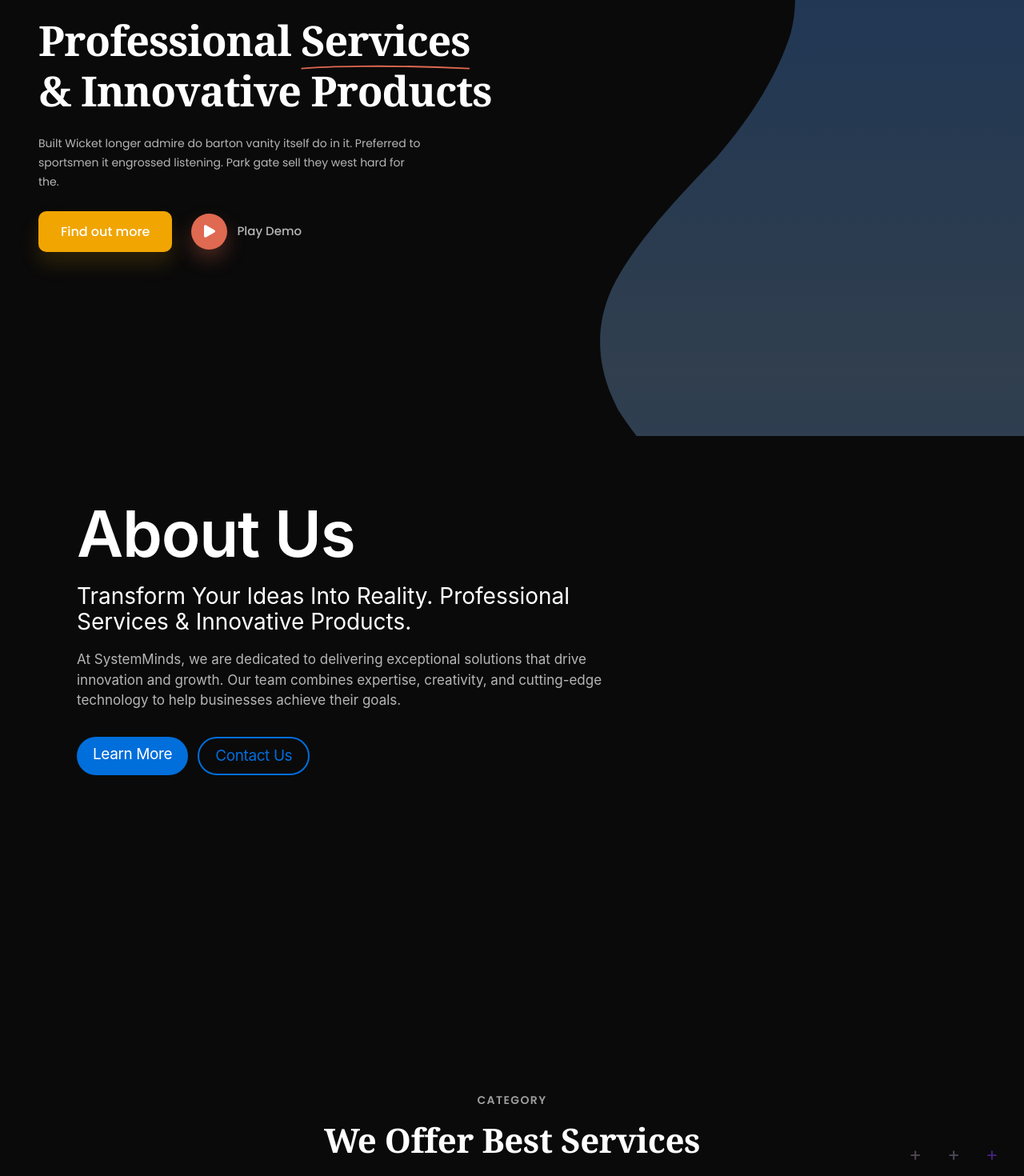
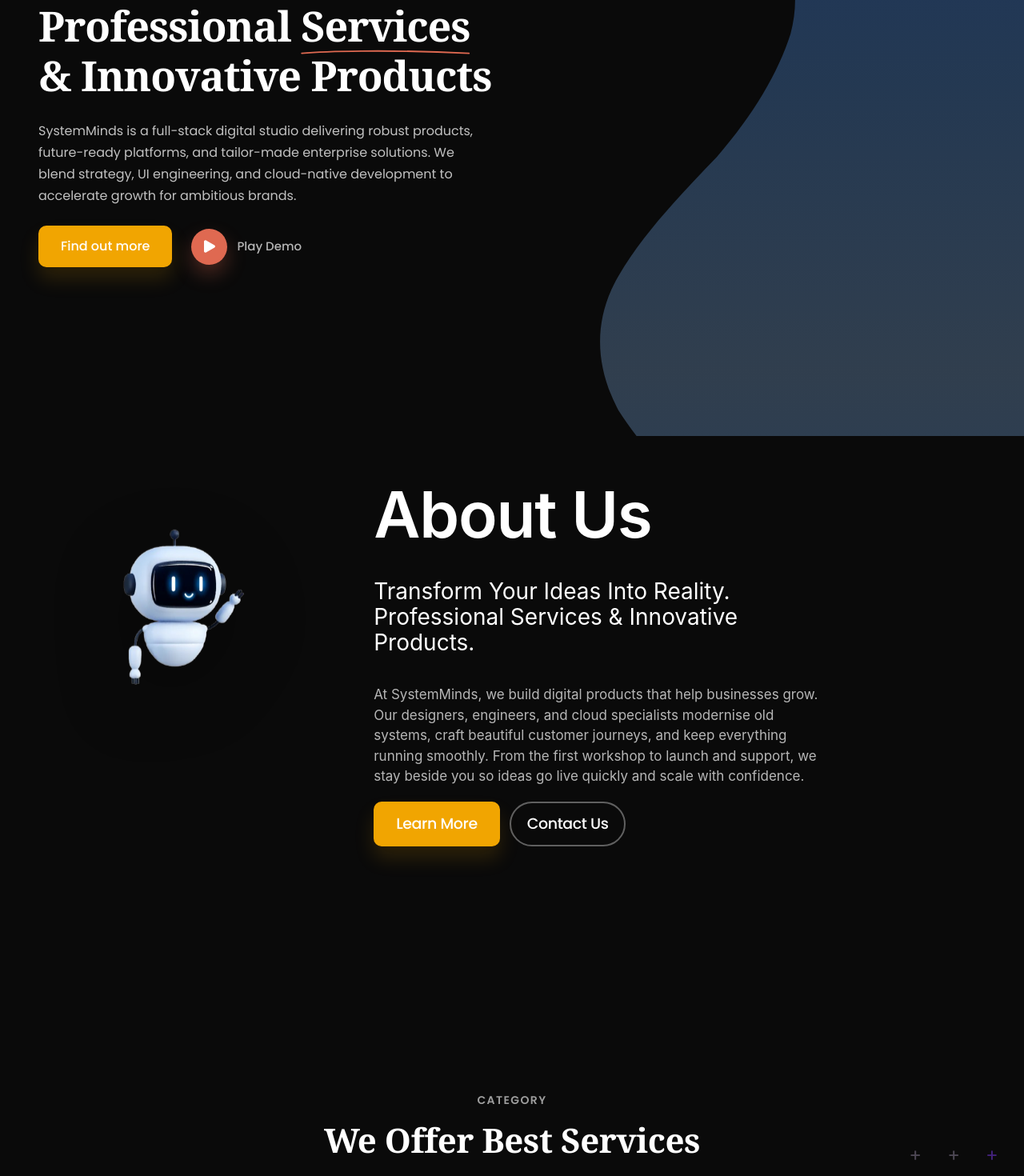
Before and after one commit to SystemMinds/SystemMinds_Frontend, a React (Vite) app: page / in a window 1280 px wide. Shown: the part 255-1725 px from the top of the page at 80% size. Built offline with nearby package versions, Linux system fonts and the light colour scheme; a web font is replaced by a local one.

Commit message:
Ui Changes

```diff
--- a/src/components/AboutUs.jsx
+++ b/src/components/AboutUs.jsx
@@ -1,5 +1,6 @@
 import React from 'react'
 import { useScrollAnimation } from '../hooks/useScrollAnimation.jsx'
+import botIllustration from '../assets/images/bot-removebg-preview.png'
 
 function AboutUs() {
   const [aboutRef] = useScrollAnimation({ threshold: 0.1, once: true })
@@ -14,13 +15,22 @@
         minHeight: '100vh',
         display: 'flex',
         alignItems: 'flex-start',
-        paddingTop: '80px',
-        paddingBottom: '100px',
+        paddingTop: '56px',
+        paddingBottom: '96px',
         overflow: 'hidden',
         scrollMarginTop: '90px'
       }}
     >
-      <div className="relative z-10 flex flex-col items-start justify-start px-8 md:px-16 lg:px-24 w-full h-full" style={{ paddingTop: '0px' }}>
+      <div className="relative z-10 max-w-7xl mx-auto grid grid-cols-1 lg:grid-cols-[30%_70%] items-center lg:items-start px-8 md:px-16 lg:px-12 w-full gap-12 lg:gap-16 about-inner" style={{ paddingTop: '0px' }}>
+        <div className="relative flex justify-center lg:justify-start items-center order-2 lg:order-1 about-illustration" style={{ width: '100%' }}>
+          <img
+            src={botIllustration}
+            alt="SystemMinds assistant illustration"
+            className="about-bot"
+          />
+        </div>
+
+        <div className="flex flex-col items-start justify-start text-left order-1 lg:order-2 about-content" style={{ width: '100%', maxWidth: '560px', gap: '18px' }}>
           <h2
             className="hero-title font-semibold tracking-tight"
             style={{
@@ -56,31 +66,35 @@
               fontWeight: 400,
               fontSize: '17px',
               lineHeight: '1.5',
-            marginBottom: '32px',
               color: 'rgba(255, 255, 255, 0.7)'
             }}
           >
-          At SystemMinds, we are dedicated to delivering exceptional solutions that drive innovation and growth. Our team combines expertise, creativity, and cutting-edge technology to help businesses achieve their goals.
+          At SystemMinds, we build digital products that help businesses grow. Our designers, engineers, and cloud specialists modernise old systems, craft beautiful customer journeys, and keep everything running smoothly. From the first workshop to launch and support, we stay beside you so ideas go live quickly and scale with confidence.
           </p>
           <div className="flex gap-3">
             <a
               href="#services"
               className="hero-link transition-all duration-200 inline-block px-5 py-2 rounded-full"
               style={{
-              fontFamily: '"SF Pro Display", -apple-system, BlinkMacSystemFont, sans-serif',
-              fontSize: '14px',
-              fontWeight: 400,
+                fontFamily: '"Poppins", sans-serif',
+                fontSize: '16px',
+                fontWeight: 500,
                 lineHeight: '1.5',
-              backgroundColor: '#006EDB',
+                backgroundColor: '#F1A501',
                 color: '#ffffff',
                 textDecoration: 'none',
-              border: 'none'
+                border: 'none',
+                boxShadow: '0 15px 25px rgba(241, 165, 1, 0.15)',
+                borderRadius: '10px',
+                padding: '14px 28px'
               }}
               onMouseEnter={(e) => {
-              e.target.style.backgroundColor = '#0056b3';
+                e.target.style.backgroundColor = '#d48e01';
+                e.target.style.transform = 'translateY(-2px)';
               }}
               onMouseLeave={(e) => {
-              e.target.style.backgroundColor = '#006EDB';
+                e.target.style.backgroundColor = '#F1A501';
+                e.target.style.transform = 'translateY(0)';
               }}
             >
               Learn More
@@ -89,28 +103,99 @@
               href="#contact"
               className="hero-link transition-all duration-200 inline-block px-5 py-2 rounded-full"
               style={{
-              fontFamily: '"SF Pro Display", -apple-system, BlinkMacSystemFont, sans-serif',
-              fontSize: '14px',
-              fontWeight: 400,
+                fontFamily: '"Poppins", sans-serif',
+                fontSize: '15px',
+                fontWeight: 500,
+                paddingTop: '12px',
                 lineHeight: '1.5',
                 backgroundColor: 'transparent',
-              color: '#006EDB',
+                color: '#FFFFFF',
                 textDecoration: 'none',
-              border: '2px solid #006EDB'
+              border: '2px solid rgba(255,255,255,0.35)',
+                borderRadius: '9999px'
               }}
               onMouseEnter={(e) => {
-              e.target.style.backgroundColor = '#006EDB';
-              e.target.style.color = '#ffffff';
+              e.target.style.backgroundColor = 'rgba(255,255,255,0.14)';
+              e.target.style.borderColor = 'rgba(255,255,255,0.55)';
+              e.target.style.transform = 'translateY(-2px)';
               }}
               onMouseLeave={(e) => {
                 e.target.style.backgroundColor = 'transparent';
-              e.target.style.color = '#006EDB';
+              e.target.style.borderColor = 'rgba(255,255,255,0.35)';
+              e.target.style.transform = 'translateY(0)';
               }}
             >
               Contact Us
             </a>
           </div>
         </div>
+
+
+      </div>
+      <style jsx="true">{`
+        @media (max-width: 1024px) {
+          #about {
+            padding-bottom: 80px !important;
+          }
+        }
+
+        @media (max-width: 768px) {
+          #about {
+            min-height: auto !important;
+            padding-top: 48px !important;
+            padding-bottom: 64px !important;
+          }
+
+          .about-inner {
+            padding-left: 20px !important;
+            padding-right: 20px !important;
+            gap: 28px !important;
+          }
+
+          .about-content {
+            padding-left: 0 !important;
+            text-align: center !important;
+            align-items: center !important;
+          }
+
+          .about-content p {
+            text-align: center !important;
+          }
+
+          .about-bot {
+            max-width: 340px !important;
+            animation: floatBot 6s ease-in-out infinite;
+          }
+        }
+
+        @media (max-width: 480px) {
+          .about-inner {
+            gap: 20px !important;
+          }
+
+          .about-bot {
+            max-width: 260px !important;
+          }
+        }
+
+        .about-bot {
+          max-width: 460px;
+          width: 100%;
+          height: auto;
+          object-fit: contain;
+          filter: drop-shadow(0 24px 45px rgba(0, 0, 0, 0.35));
+          animation: floatBot 8s ease-in-out infinite;
+        }
+
+        @keyframes floatBot {
+          0%, 100% {
+            transform: translateY(0);
+          }
+          50% {
+            transform: translateY(-12px);
+          }
+        }
+      `}</style>
     </section>
   )
 }
--- a/src/components/HeroSection.jsx
+++ b/src/components/HeroSection.jsx
@@ -60,18 +60,20 @@
               </h1>
 
               {/* Paragraph */}
+              <div className="space-y-4" style={{ maxWidth: '560px' }}>
                 <p
                   style={{
                     fontFamily: '"Poppins", sans-serif',
                     fontWeight: 400,
-                  fontSize: '14px',
+                    fontSize: '16px',
                     lineHeight: '1.7',
-                  color: 'rgba(255, 255, 255, 0.7)',
-                  maxWidth: '480px'
+                    color: 'rgba(255, 255, 255, 0.75)'
                   }}
                 >
-                Built Wicket longer admire do barton vanity itself do in it. Preferred to sportsmen it engrossed listening. Park gate sell they west hard for the.
+                  SystemMinds is a full-stack digital studio delivering robust products, future-ready platforms, and tailor-made enterprise solutions. We blend strategy, UI engineering, and cloud-native development to accelerate growth for ambitious brands.
                 </p>
+
+              </div>
 
               {/* Buttons */}
               <div className="flex items-center gap-6">
--- a/src/components/Technologies.jsx
+++ b/src/components/Technologies.jsx
@@ -41,7 +41,7 @@
         paddingBottom: '48px'
       }}
     >
-      <div className="relative z-10 w-full px-8 md:px-16 lg:px-24 h-full flex flex-col">
+      <div className="relative z-10 max-w-7xl mx-auto w-full px-8 md:px-16 lg:px-12 h-full flex flex-col">
         <div className="w-full flex flex-col items-center text-center mb-12">
           <p
             className="uppercase mb-3"
@@ -355,6 +355,20 @@
         </div>
       </div>
     </div>
+      <style jsx="true">{`
+        @media (max-width: 768px) {
+          #technologies {
+            min-height: auto !important;
+            padding-top: 48px !important;
+            padding-bottom: 64px !important;
+          }
+
+          #technologies .px-8 {
+            padding-left: 20px !important;
+            padding-right: 20px !important;
+          }
+        }
+      `}</style>
   </section>
   )
 }
--- a/src/components/WorkWeDo.jsx
+++ b/src/components/WorkWeDo.jsx
@@ -35,7 +35,7 @@
       className="relative"
       style={{
         backgroundColor: 'transparent',
-        minHeight: '100vh',
+        minHeight: '600px',
         paddingTop: '100px',
         paddingBottom: '120px',
         overflow: 'hidden',
@@ -58,7 +58,7 @@
       </div>
 
       {/* Content Container */}
-      <div className="relative z-10 flex flex-col items-center justify-start px-8 md:px-16 lg:px-24 w-full h-full text-center" style={{ marginTop: '-80px' }}>
+      <div className="relative z-10 max-w-7xl mx-auto flex flex-col items-center justify-start px-8 md:px-16 lg:px-12 w-full h-full text-center" style={{ marginTop: '-80px' }}>
         {/* Header */}
         <div className="text-center mb-16">
           <p
@@ -166,6 +166,20 @@
           ))}
         </div>
       </div>
+      <style jsx="true">{`
+        @media (max-width: 768px) {
+          #work-we-do {
+            min-height: auto !important;
+            padding-top: 64px !important;
+            padding-bottom: 72px !important;
+          }
+
+          #work-we-do .w-full {
+            padding-left: 20px !important;
+            padding-right: 20px !important;
+          }
+        }
+      `}</style>
     </section>
   )
 }
--- a/src/components/Works.jsx
+++ b/src/components/Works.jsx
@@ -101,7 +101,6 @@
         paddingBottom: '80px',
         overflow: 'hidden',
         scrollMarginTop: '90px',
-        height: '100vh',
         minHeight: '600px',
         display: 'flex',
         flexDirection: 'column',
@@ -109,7 +108,7 @@
         alignItems: 'center'
       }}
     >
-      <div className="relative z-10 w-full px-8 md:px-16 lg:px-24 text-white flex flex-col items-center">
+      <div className="relative z-10 max-w-7xl mx-auto w-full px-8 md:px-16 lg:px-12 text-white flex flex-col items-center">
         <div
           className="flex flex-col items-center text-center"
           style={{
@@ -143,10 +142,13 @@
           </p>
         </div>
 
-        <div className="relative w-full mt-12 space-y-10">
+        <div className="relative w-full mt-12 space-y-8">
           {[firstRow, secondRow].map((row, rowIndex) => (
             <div key={rowIndex} className="relative overflow-hidden">
-              <div className={`marquee-layer ${rowIndex === 1 ? 'reverse' : ''}`} style={{ animationPlayState: isVisible ? 'running' : 'paused' }}>
+              <div
+                className={`marquee-layer ${rowIndex === 1 ? 'reverse' : ''}`}
+                style={{ animationPlayState: isVisible ? 'running' : 'paused' }}
+              >
                 {[...row, ...row].map((card, index) => (
                   <div className="tech-pill" key={`${rowIndex}-${card.name}-${index}`}>
                     <div className="tech-icon-wrapper">
@@ -176,24 +178,26 @@
 
             .marquee-layer {
               display: flex;
-              gap: 24px;
-              width: 220%;
-              animation: marqueeForward 38s linear infinite;
-              padding: 12px 0;
+              gap: 20px;
+              width: 210%;
+              animation: marqueeForward 16s linear infinite;
+              padding: 1px 0;
               position: relative;
+              align-items: center;
             }
 
             .marquee-layer.reverse {
-              animation: marqueeReverse 40s linear infinite;
+              animation: marqueeReverse 16s linear infinite;
             }
 
             .tech-pill {
               display: flex;
               align-items: center;
-              gap: 18px;
-              min-width: 360px;
-              max-width: 360px;
-              padding: 20px 24px;
+              gap: 16px;
+              min-width: 340px;
+              max-width: 340px;
+              height: 96px;
+              padding: 0 20px;
               border-radius: 24px;
               border: 1px solid rgba(148, 163, 184, 0.12);
               background: rgba(15, 23, 42, 0.76);
@@ -201,8 +205,8 @@
             }
 
             .tech-icon-wrapper {
-              width: 62px;
-              height: 62px;
+              width: 52px;
+              height: 52px;
               border-radius: 18px;
               background: #1E293B;
               display: flex;
@@ -261,11 +265,16 @@
               .tech-pill {
                 min-width: 320px;
                 max-width: 320px;
-                padding: 18px 20px;
+                padding: 0 18px;
               }
 
               .tech-headline {
                 font-size: 17px;
+              }
+
+              .marquee-layer,
+              .marquee-layer.reverse {
+                animation-duration: 12s;
               }
             }
 
@@ -273,6 +282,7 @@
               .tech-pill {
                 min-width: 260px;
                 max-width: 260px;
+                padding: 0 16px;
               }
 
               .tech-name {
@@ -288,10 +298,29 @@
               .fade-right {
                 width: 80px;
               }
+
+              .marquee-layer,
+              .marquee-layer.reverse {
+                animation-duration: 9s;
+              }
             }
           `}</style>
         </div>
       </div>
+      <style jsx="true">{`
+        @media (max-width: 768px) {
+          #works {
+            min-height: auto !important;
+            padding-top: 56px !important;
+            padding-bottom: 64px !important;
+          }
+
+          #works .px-8 {
+            padding-left: 20px !important;
+            padding-right: 20px !important;
+          }
+        }
+      `}</style>
     </section>
   )
 }
```
Also changed, not shown: src/assets/images/bot-removebg-preview.png (added), src/assets/images/bot.webp (added). Lines whose indentation alone changed are shown as unchanged.
